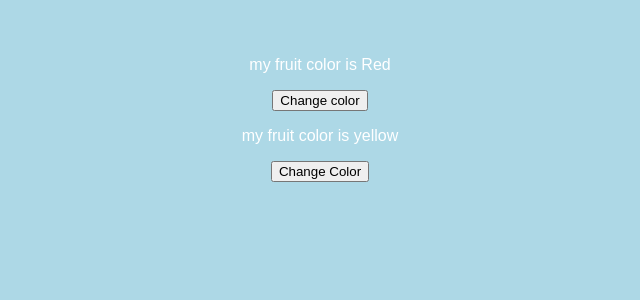
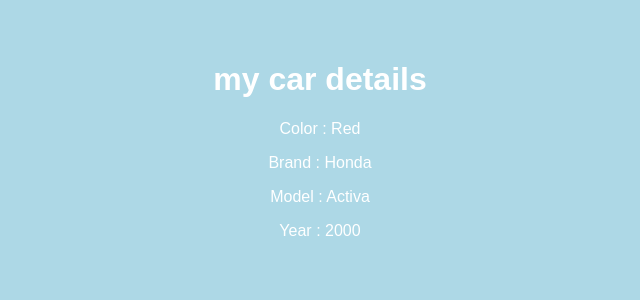
Before and after one commit to PrabhuSPK/ReactJs_Basics_02, a React (Create React App) app in the folder project/: page / in a window 1280 px wide. Shown: the top 300 px of the page, without its empty margins (320-960 px from the left). Built offline with nearby package versions, Linux system fonts and the light colour scheme.

Commit message:
Hooks-useState(multiple values-direct)

```diff
--- a/project/src/components/ClassuseState.js
+++ b/project/src/components/ClassuseState.js
@@ -4,15 +4,14 @@
 
     constructor(){
         super();
-        this.state = {color : 'yellow'}
+        this.state = { color:'yellow' }
     }
 
-    render()
-    {
+    render(){
         return(
             <>
-            <p>my fruit color is { this.state.color } </p>
-            <button type="button" onClick={ () => { this.setState({ color : 'green' }) } }>Change Color</button>
+            <p>my fruit color is { this.state.color }</p>
+            <button type="button" onClick={ () => this.setState( { color : 'green' } ) }>Change Color</button>
             </>
         )
     }
--- /dev/null
+++ b/project/src/components/FunctuseStateCar.js
@@ -0,0 +1,21 @@
+import { useState } from "react"
+
+function FunctuseStateCar(){
+
+const [color,setColor] = useState('Red')
+const [brand,setBrand] = useState('Honda')
+const [model,setModel] = useState('Activa')
+const [year,setYear] = useState('2000')
+
+    return(
+        <>
+        <h1>my car details</h1>
+        <p>Color : {color}</p>
+        <p>Brand : {brand}</p>
+        <p>Model : {model}</p>
+        <p>Year : {year}</p>
+        </>
+    )
+}
+
+export default FunctuseStateCar;
--- a/project/src/index.js
+++ b/project/src/index.js
@@ -10,6 +10,7 @@
 import Header from './components/Header';
 import FuntuseState from './components/FuntuseState'
 import ClassuseState from './components/ClassuseState';
+import FunctuseStateCar from './components/FunctuseStateCar'
 
 const root = ReactDOM.createRoot(document.getElementById('root'));
 root.render(
@@ -22,8 +23,9 @@
     {/* <Four /> */}
     {/* <Header /> */}
 
-    <FuntuseState />
-    <ClassuseState />
+    {/* <FuntuseState /> */}
+    {/* <ClassuseState /> */}
+    <FunctuseStateCar />
   </React.StrictMode>
 );
 
```
